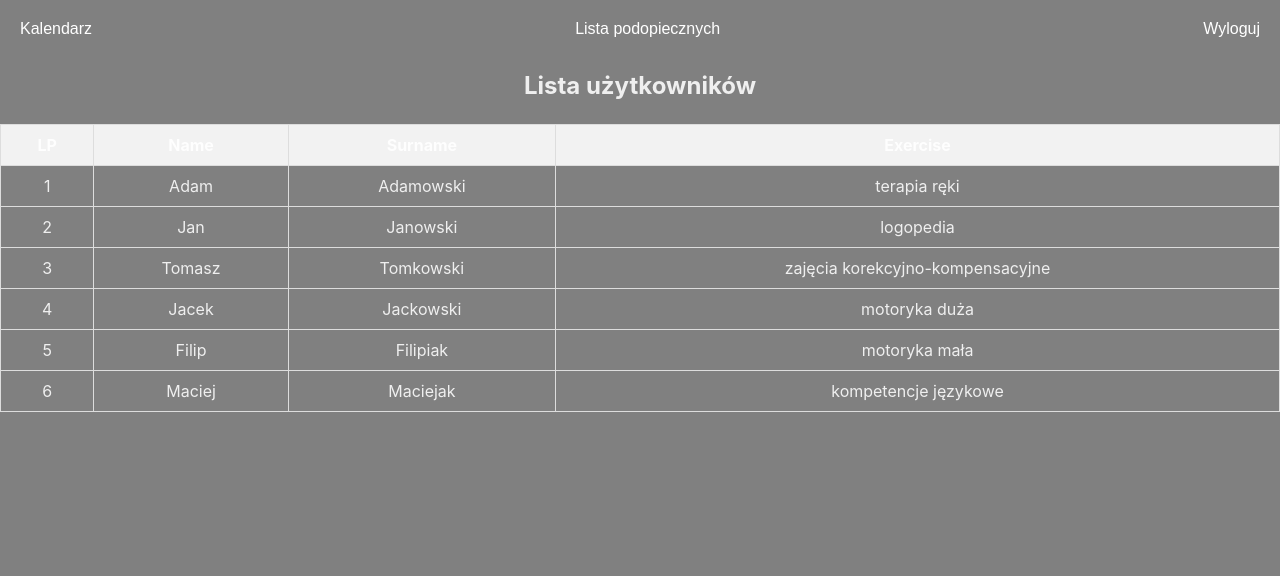
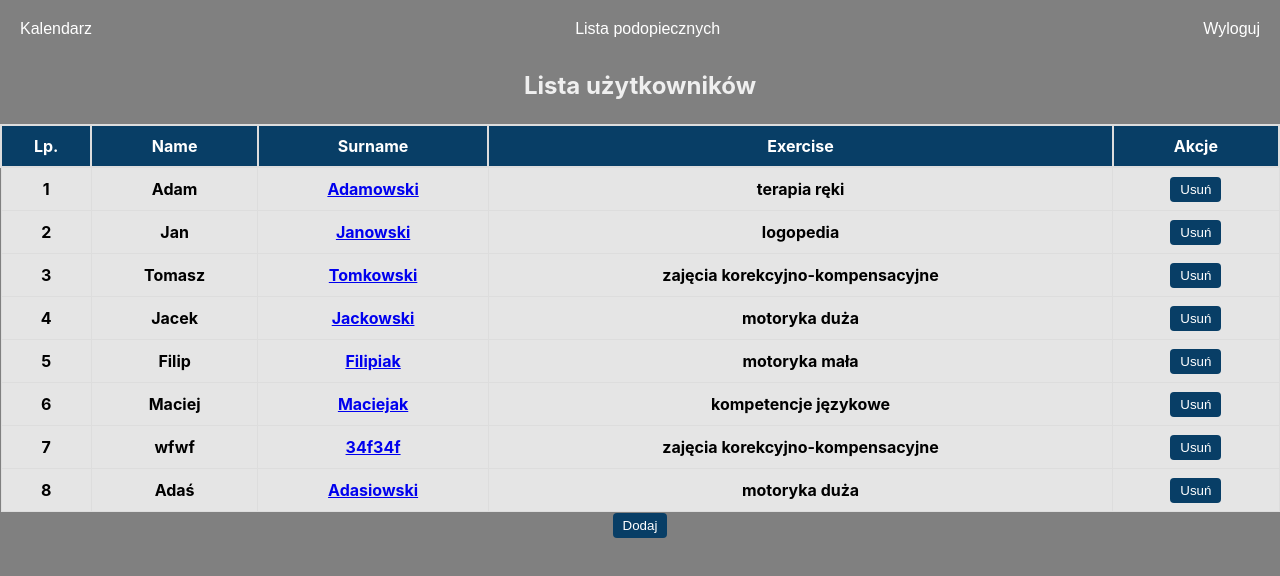
Before and after one commit to Maciej372/Projekt_ko-cowy_CL, a React (Vite) app in the folder projekt-koncowy-CL/: page /app in a window 1280 px wide. Shown: the top 576 px of the page. Built offline with nearby package versions, Linux system fonts and the light colour scheme; data requests are answered from the project's data file.

Commit message:
lista studentow dalsze prace

```diff
--- a/projekt-koncowy-CL/database/db.json
+++ b/projekt-koncowy-CL/database/db.json
@@ -1,5 +1,11 @@
 {
-  "login": [{ "id": 1, "username": "Admin", "password": "Admin1234!" }],
+  "login": [
+    {
+      "id": 1,
+      "username": "Admin",
+      "password": "Admin1234!"
+    }
+  ],
   "users": [
     {
       "id": 1,
@@ -36,6 +42,18 @@
       "name": "Maciej",
       "surname": "Maciejak",
       "exercises": "kompetencje językowe"
+    },
+    {
+      "id": 7,
+      "name": "wfwf",
+      "surname": "34f34f",
+      "exercises": "zajęcia korekcyjno-kompensacyjne"
+    },
+    {
+      "id": 8,
+      "name": "Adaś",
+      "surname": "Adasiowski",
+      "exercises": "motoryka duża"
     }
   ]
 }
--- /dev/null
+++ b/projekt-koncowy-CL/src/components/AddStudent.jsx
@@ -0,0 +1,120 @@
+import React, { useState, useEffect } from "react";
+import UserTable from "./UsersLists";
+
+const AddStudents = () => {
+  const [name, setName] = useState("");
+  const [surname, setSurname] = useState("");
+  const [exercises, setExercises] = useState("");
+  const [lastId, setLastId] = useState(null);
+  const [studentAdded, setStudentAdded] = useState(false);
+
+  useEffect(() => {
+    const fetchLastId = async () => {
+      try {
+        const response = await fetch("http://localhost:3000/users");
+        if (!response.ok) {
+          throw new Error("Wystąpił błąd podczas pobierania danych.");
+        }
+        const data = await response.json();
+        if (data.length > 0) {
+          // Znajdź największe ID
+          const maxId = Math.max(...data.map((user) => user.id));
+          setLastId(maxId);
+        } else {
+          // Jeśli nie ma użytkowników, ustaw ID na 0
+          setLastId(0);
+        }
+      } catch (error) {
+        console.error("Błąd:", error);
+      }
+    };
+
+    fetchLastId();
+  }, []);
+
+  const handleNameChange = (e) => {
+    setName(e.target.value);
+  };
+
+  const handleSurnameChange = (e) => {
+    setSurname(e.target.value);
+  };
+
+  const handleExercisesChange = (e) => {
+    setExercises(e.target.value);
+  };
+
+  const handleSubmit = async () => {
+    // Sprawdź, czy lastId zostało ustawione
+    if (lastId === null) {
+      console.error("Nie można dodawać użytkowników. Brak danych o ID.");
+      return;
+    }
+
+    try {
+      const response = await fetch("http://localhost:3000/users", {
+        method: "POST",
+        headers: {
+          "Content-Type": "application/json",
+        },
+        body: JSON.stringify({
+          id: lastId + 1,
+          name,
+          surname,
+          exercises, // Dodanie wybranych ćwiczeń do danych wysyłanych do serwera
+        }),
+      });
+
+      if (response.ok) {
+        setStudentAdded(true); // Ustawienie studentAdded na true po pomyślnym dodaniu
+      } else {
+        console.error("Wystąpił błąd podczas dodawania studenta.");
+      }
+    } catch (error) {
+      console.error("Błąd:", error);
+    }
+  };
+
+  return (
+    <div>
+      {!studentAdded && (
+        <div>
+          <h2>Dodaj studenta</h2>
+          <label htmlFor="name">Imię:</label>
+          <input
+            type="text"
+            id="name"
+            value={name}
+            onChange={handleNameChange}
+          />
+          <label htmlFor="surname">Nazwisko:</label>
+          <input
+            type="text"
+            id="surname"
+            value={surname}
+            onChange={handleSurnameChange}
+          />
+          <label htmlFor="exercises">Ćwiczenia:</label>
+          <select
+            id="exercises"
+            value={exercises}
+            onChange={handleExercisesChange}
+          >
+            <option value="terapia ręki">Terapia ręki</option>
+            <option value="logopedia">Logopedia</option>
+            <option value="zajęcia korekcyjno-kompensacyjne">
+              Zajęcia korekcyjno-kompensacyjne
+            </option>
+            <option value="motoryka duża">Motoryka duża</option>
+            <option value="motoryka mała">Motoryka mała</option>
+            <option value="kompetencje językowe">Kompetencje językowe</option>
+          </select>
+          <button onClick={handleSubmit}>Dodaj</button>
+        </div>
+      )}
+      {studentAdded && <UserTable />}
+    </div>
+  );
+};
+
+export default AddStudents;
--- a/projekt-koncowy-CL/src/components/UsersLists.jsx
+++ b/projekt-koncowy-CL/src/components/UsersLists.jsx
@@ -1,7 +1,9 @@
 import React, { useState, useEffect } from "react";
+import AddStudents from "./AddStudent";
 
 const UserTable = () => {
   const [users, setUsers] = useState([]);
+  const [showAddStudent, setShowAddStudent] = useState(false);
 
   useEffect(() => {
     const fetchUsers = async () => {
@@ -20,48 +22,102 @@ const UserTable = () => {
     fetchUsers();
   }, []);
 
+  const handleDelete = async (id) => {
+    try {
+      const response = await fetch(`http://localhost:3000/users/${id}`, {
+        method: "DELETE",
+      });
+
+      if (response.ok) {
+        // Usuń użytkownika z lokalnego stanu
+        setUsers((prevUsers) => prevUsers.filter((user) => user.id !== id));
+        console.log(`Użytkownik o ID ${id} został usunięty.`);
+      } else {
+        console.error(
+          `Błąd podczas usuwania użytkownika: ${response.statusText}`
+        );
+      }
+    } catch (error) {
+      console.error("Błąd:", error);
+    }
+  };
+
+  const handleAdd = () => {
+    setShowAddStudent(true);
+  };
+
   const styles = {
     table: {
       width: "100%",
       borderCollapse: "collapse",
+      color: "black",
+      fontWeight: "bold",
     },
     th: {
-      border: "1px solid #ddd",
+      border: "2px solid #ddd",
       padding: "8px",
-      backgroundColor: "#f2f2f2",
+      backgroundColor: "#083e66",
+      color: "white",
     },
     td: {
       border: "1px solid #ddd",
       padding: "8px",
+      backgroundColor: "#e5e5e5",
     },
-    evenRow: {
-      backgroundColor: "#f2f2f2",
+    button: {
+      margin: "0 5px",
+      padding: "5px 10px",
+      cursor: "pointer",
+      backgroundColor: "#083e66",
+      color: "#fff",
+      border: "none",
+      borderRadius: "4px",
     },
   };
 
   return (
     <div>
+      {!showAddStudent ? (
+        <>
           <h2>Lista użytkowników</h2>
           <table style={styles.table}>
             <thead>
               <tr>
-            <th style={styles.th}>LP</th>
+                <th style={styles.th}>Lp.</th>
                 <th style={styles.th}>Name</th>
                 <th style={styles.th}>Surname</th>
                 <th style={styles.th}>Exercise</th>
+                <th style={styles.th}>Akcje</th>
               </tr>
             </thead>
             <tbody>
               {users.map((user, index) => (
-            <tr>
+                <tr key={user.id}>
                   <td style={styles.td}>{index + 1}</td>
                   <td style={styles.td}>{user.name}</td>
-              <td style={styles.td}>{user.surname}</td>
+                  <td style={styles.td}>
+                    <a href="www.google.com">{user.surname}</a>
+                  </td>
                   <td style={styles.td}>{user.exercises}</td>
+                  <td style={styles.td}>
+                    <button
+                      style={styles.button}
+                      onClick={() => handleDelete(user.id)}
+                    >
+                      Usuń
+                    </button>
+                  </td>
                 </tr>
               ))}
             </tbody>
           </table>
+          <button style={styles.button} onClick={handleAdd}>
+            Dodaj
+          </button>
+        </>
+      ) : (
+        <AddStudents />
+      )}
     </div>
   );
 };
```
Also changed, not shown: projekt-koncowy-CL/src/components/StudentInfo.jsx (added). Lines whose indentation alone changed are shown as unchanged.
